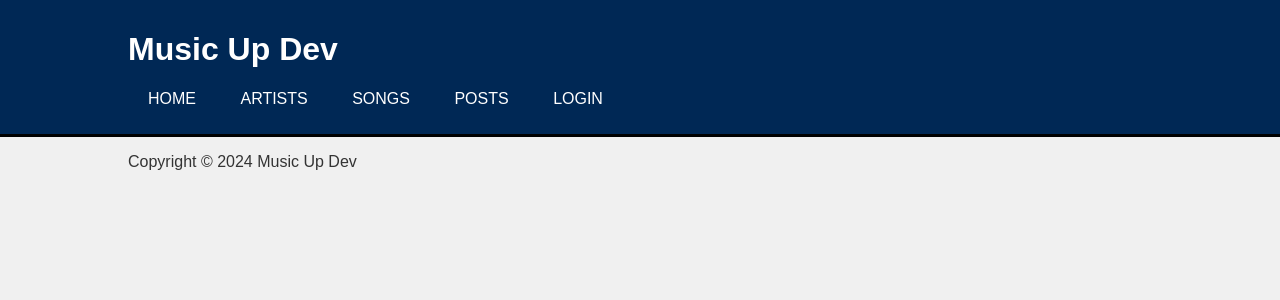
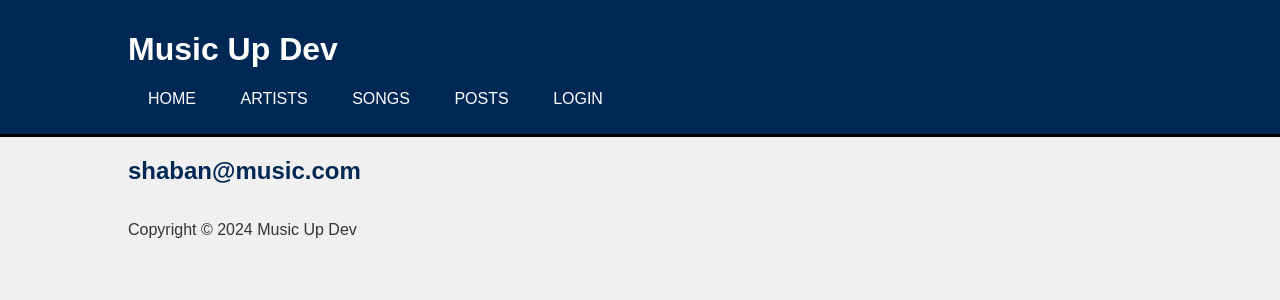
Before and after one commit to PSKonch/MusicUp, a Django app: template Music_Up_Dev/templates/Music_Up_Dev/artists.html in a window 1280 px wide. Shown: the top 300 px of the page. Run offline with Django 5.2, Linux system fonts and the light colour scheme; the template is opened without the code that fills it: values that come from a table or form of the project are taken from there, others are empty; data comes from the database, SQL or seed files in the repository; both versions use the stored data as it was after the commit; tables that the repository leaves empty hold one stand-in row (values such as "Sample post").

Commit message:
ReworkModels

```diff
--- a/MusicUp/urls.py
+++ b/MusicUp/urls.py
@@ -19,6 +19,6 @@ from django.urls import path, include
 
 urlpatterns = [
     path('admin/', admin.site.urls),
-    path('Music_Up_Dev/', include("Music_Up_Dev.urls")),
+    path('', include("Music_Up_Dev.urls")),
     path('user/', include("user.urls"))
 ]
--- a/Music_Up_Dev/models.py
+++ b/Music_Up_Dev/models.py
@@ -1,6 +1,5 @@
 from django.db import models
 from django.urls import reverse
-from django.contrib.auth.models import AbstractUser, BaseUserManager
 from django.utils import timezone
 
 
--- a/Music_Up_Dev/templates/Music_Up_Dev/artists.html
+++ b/Music_Up_Dev/templates/Music_Up_Dev/artists.html
@@ -1 +1,11 @@
 {% extends 'Music_Up_Dev/base.html' %}
+
+{% block title %}Music Up Dev - Artists{% endblock %}
+
+{% block content %}
+    {% for i in content %}
+        <div class="artist_card">
+            <h2>{{ i.user_email }}</h2>
+        </div>
+    {% endfor %}
+{% endblock %}
--- a/Music_Up_Dev/views.py
+++ b/Music_Up_Dev/views.py
@@ -1,6 +1,6 @@
 from django.shortcuts import render
 from django.http import HttpResponse
-from .models import CustomUser, News
+from .models import CustomUser, News, Artist, Post, Song, Album
 
 # Create your views here.
 def index(request): #То же самое, что News
@@ -8,7 +8,8 @@ def index(request): #То же самое, что News
     return render(request, "Music_Up_Dev/index.html", {'content': queryset })
 
 def Artists_view(request):
-    return HttpResponse("Artists")
+    queryset = Artist.objects.all()
+    return render(request, "Music_Up_Dev/artists.html", {'content': queryset})
 
 def Posts_view(request):
     return HttpResponse('Posts')
```
Also changed, not shown: db.sqlite3.
